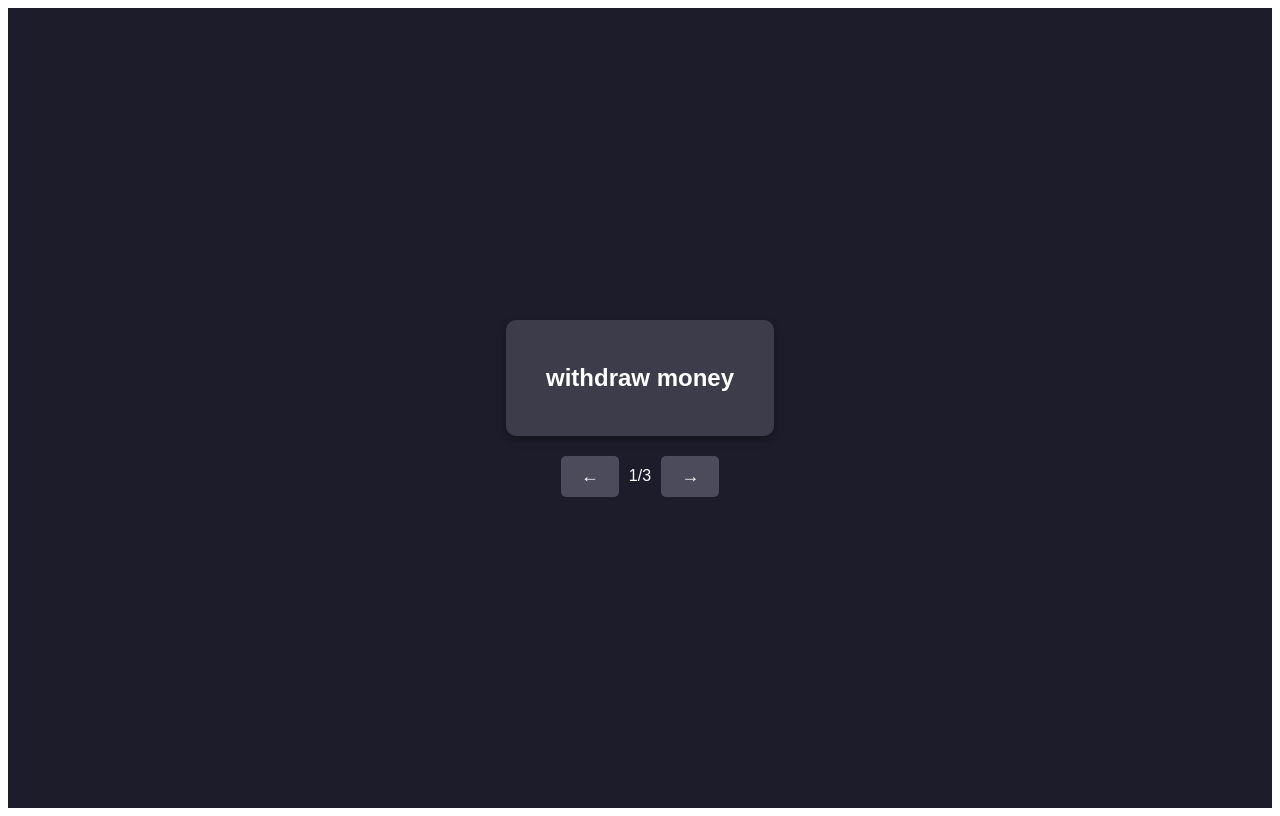
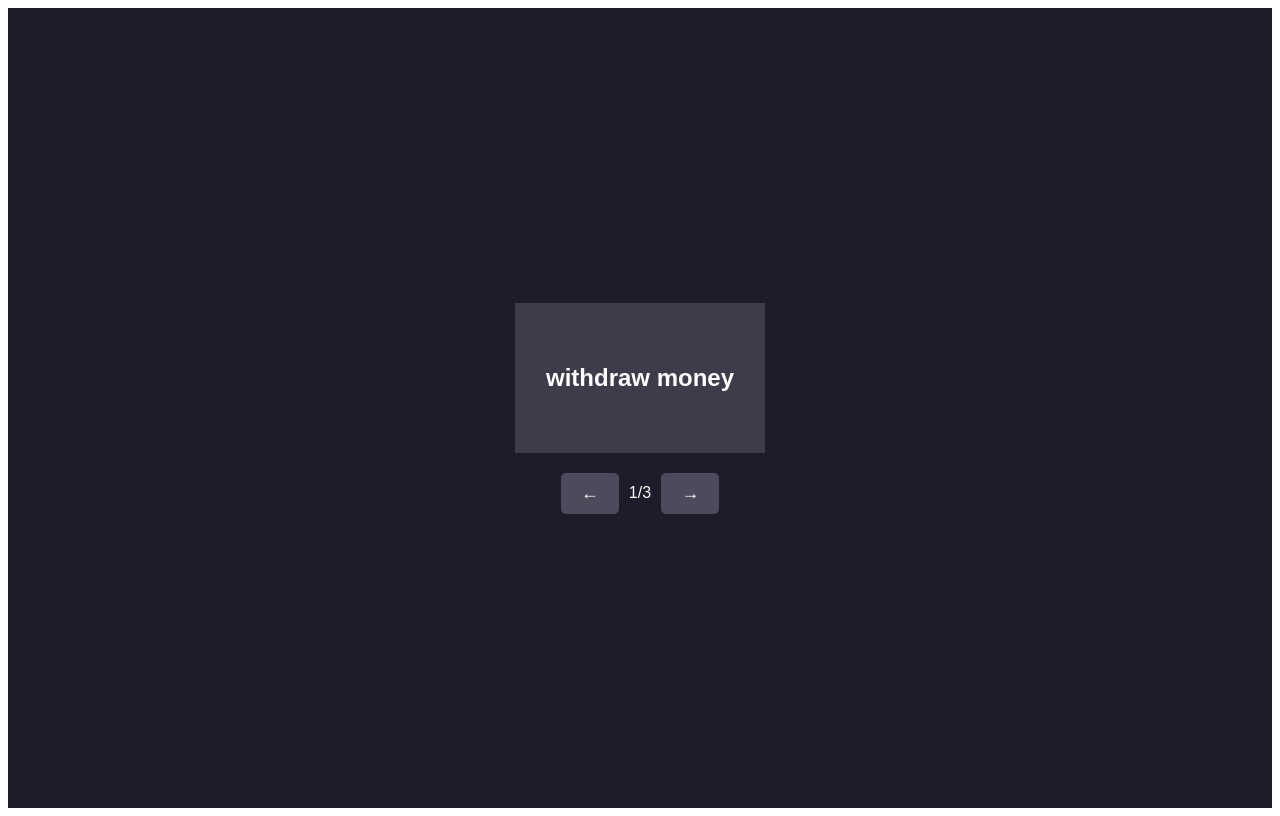
Before and after one commit to Antho76/FrontQuizlet, a React (Create React App) app in the folder Page/: page / in a window 1280 px wide. Built offline with nearby package versions, Linux system fonts and the light colour scheme.

Commit message:
carte se retourne

```diff
--- a/Page/src/App.css
+++ b/Page/src/App.css
@@ -1,29 +1,3 @@
-.App {
-  text-align: center;
-  font-family: Arial, sans-serif;
-}
-
-.App-header {
-  background-color: #282c34;
-  padding: 20px;
-  color: white;
-}
-
-main {
-  margin: 20px;
-}
-
-ul {
-  list-style-type: none;
-  padding: 0;
-}
-
-li {
-  background: #f0f0f0;
-  margin: 10px 0;
-  padding: 10px;
-  border-radius: 5px;
-}
 /* App.css */
 
 /* Conteneur principal */
@@ -40,12 +14,42 @@ li {
 
 /* Style pour la carte */
 .card {
+  width: 250px;
+  height: 150px;
+  perspective: 1000px; /* Ajoute la perspective pour l'effet de retournement */
+  margin-bottom: 20px;
+}
+
+.card-inner {
+  width: 100%;
+  height: 100%;
+  transform-style: preserve-3d;
+  transition: transform 0.6s; /* Animation de retournement */
+}
+
+.card.flipped .card-inner {
+  transform: rotateY(180deg); /* Lorsque la carte est retournée */
+}
+
+/* Faces de la carte */
+.card-front,
+.card-back {
+  position: absolute;
+  width: 100%;
+  height: 100%;
+  backface-visibility: hidden; /* Cache la face arrière lorsqu'elle est retournée */
+  display: flex;
+  justify-content: center;
+  align-items: center;
+}
+
+.card-front {
   background-color: #3c3c4b;
-  border-radius: 10px;
-  padding: 20px 40px;
-  text-align: center;
-  margin-bottom: 20px;
-  box-shadow: 0px 4px 10px rgba(0, 0, 0, 0.3);
+}
+
+.card-back {
+  background-color: #4b5b6b;
+  transform: rotateY(180deg); /* Face arrière est inversée par défaut */
 }
 
 /* Style du texte dans la carte */
--- a/Page/src/App.js
+++ b/Page/src/App.js
@@ -3,22 +3,44 @@ import "./App.css"; // Import du fichier CSS
 
 function App() {
   const [index, setIndex] = useState(0); // Index actuel
-  const cards = ["withdraw money", "deposit money", "check balance"]; // Liste des "cartes"
+  const [isFlipped, setIsFlipped] = useState(false); // Etat pour savoir si la carte est retournée
+  const cards = [
+    { front: "withdraw money", back: "retirer de l'argent" },
+    { front: "deposit money", back: "déposer de l'argent" },
+    { front: "check balance", back: "vérifier le solde" },
+  ]; // Liste des "cartes"
 
   // Gestion des changements de carte
   const handlePrev = () => {
     setIndex((prev) => (prev === 0 ? cards.length - 1 : prev - 1));
+    setIsFlipped(false); // Réinitialise l'état de retournement quand on change de carte
   };
 
   const handleNext = () => {
     setIndex((prev) => (prev === cards.length - 1 ? 0 : prev + 1));
+    setIsFlipped(false); // Réinitialise l'état de retournement quand on change de carte
+  };
+
+  // Fonction pour retourner la carte
+  const handleFlip = () => {
+    setIsFlipped(!isFlipped); // Change l'état pour retourner la carte
   };
 
   return (
     <div className="container">
       {/* Carte */}
-      <div className="card">
-        <p className="text">{cards[index]}</p>
+      <div
+        className={`card ${isFlipped ? "flipped" : ""}`}
+        onClick={handleFlip} // Ajoute l'événement de clic pour retourner la carte
+      >
+        <div className="card-inner">
+          <div className="card-front">
+            <p className="text">{cards[index].front}</p>
+          </div>
+          <div className="card-back">
+            <p className="text">{cards[index].back}</p>
+          </div>
+        </div>
       </div>
 
       {/* Boutons de navigation */}
```
